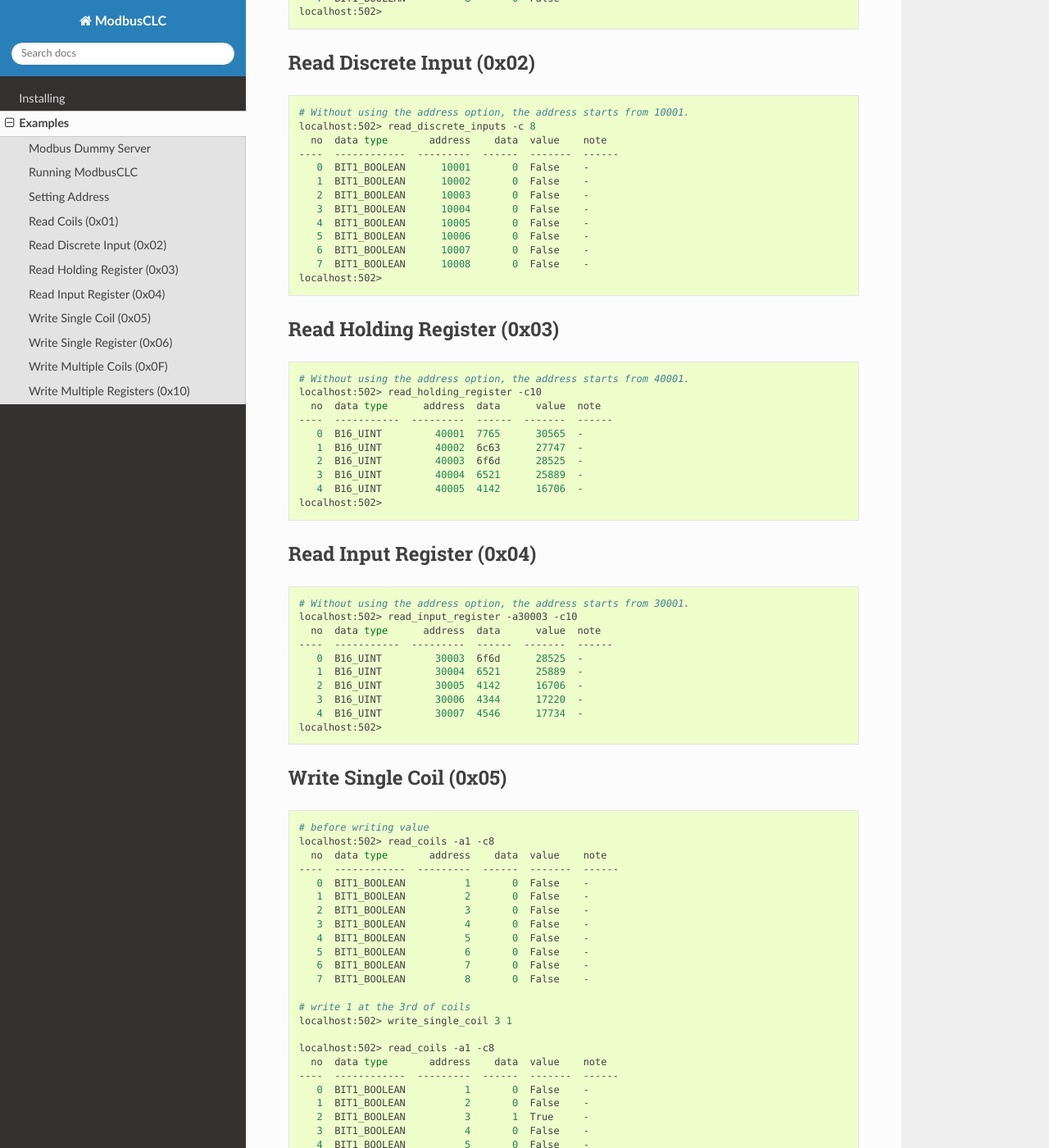
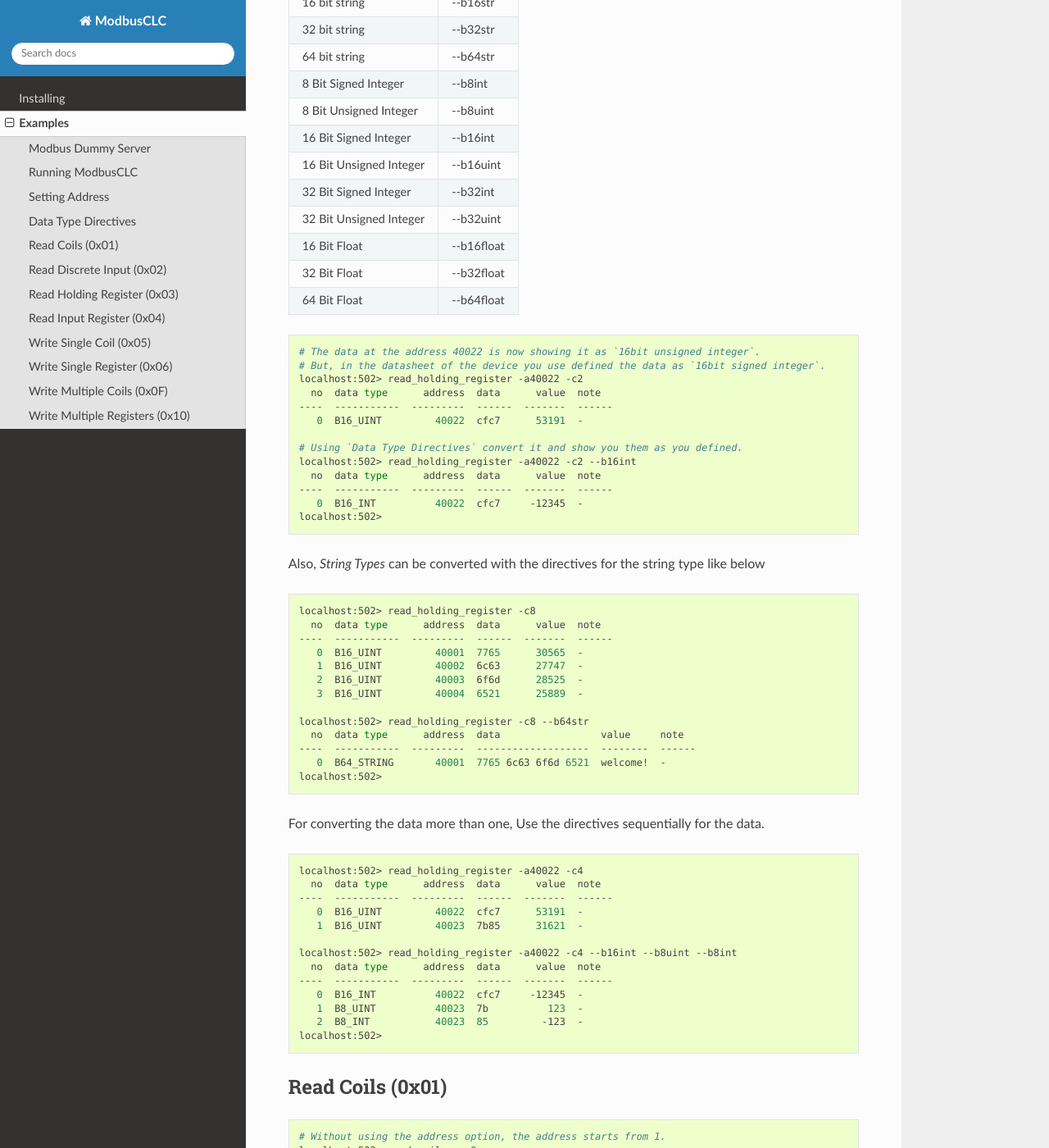
Before and after one commit to RavenKyu/modbus-command-line-client, a Sphinx documentation site: the page built from docs/source/examples/examples_starting.rst, in a window 1280 px wide and 1400 px high, scrolled down 1174 px. Shown: the whole window at 82% size. Built offline with Sphinx 7.4.7 and the Read the Docs theme 2.0.0, drawn with Linux system fonts in a browser that asks for light colours; some of the changed text lies outside the part shown.

Commit message:
#20 add data type directives manual

```diff
--- a/docs/source/examples/examples_starting.rst
+++ b/docs/source/examples/examples_starting.rst
@@ -33,8 +33,8 @@ Running ModbusCLC
     # and then,
     $ python -m modbusclc
     # also, you can use docker container after build it.
-    $ docker build -t modbusclc:latest .
-    $ docker run -it --rm modbusclc:latest
+    $ docker build \-t modbusclc:latest .
+    $ docker run -it \-\-rm modbusclc:latest
 
 ---------------
 Setting Address
@@ -43,8 +43,103 @@ Setting Address
 .. code-block:: bash
 
     # setting the device address you connect to.
-    localhost:502> setting --ip 192.168.10.5 --port 502
+    localhost:502> setting \-\-ip 192.168.10.5 \-\-port 502
     192.168.10.5:502>
+
+--------------------
+Data Type Directives
+--------------------
+
+'read_holding_register' and 'read_input_register' shows data you queried in 16bit unsigned integer as default.
+Using 'data type directives' convert the data as readable for human instantly.  It'll be useful for understanding what values of the data is.
+
++-------------------------+----------------+
+| Data Type               | Directives     |
++-------------------------+----------------+
+| bits                    | \-\-bits       |
++-------------------------+----------------+
+| 8 bit string            | \-\-b8str      |
++-------------------------+----------------+
+| 16 bit string           | \-\-b16str     |
++-------------------------+----------------+
+| 32 bit string           | \-\-b32str     |
++-------------------------+----------------+
+| 64 bit string           | \-\-b64str     |
++-------------------------+----------------+
+| 8 Bit Signed Integer    | \-\-b8int      |
++-------------------------+----------------+
+| 8 Bit Unsigned Integer  | \-\-b8uint     |
++-------------------------+----------------+
+| 16 Bit Signed Integer   | \-\-b16int     |
++-------------------------+----------------+
+| 16 Bit Unsigned Integer | \-\-b16uint    |
++-------------------------+----------------+
+| 32 Bit Signed Integer   | \-\-b32int     |
++-------------------------+----------------+
+| 32 Bit Unsigned Integer | \-\-b32uint    |
++-------------------------+----------------+
+| 16 Bit Float            | \-\-b16float   |
++-------------------------+----------------+
+| 32 Bit Float            | \-\-b32float   |
++-------------------------+----------------+
+| 64 Bit Float            | \-\-b64float   |
++-------------------------+----------------+
+
+.. code-block:: bash
+
+    # The data at the address 40022 is now showing it as `16bit unsigned integer`.
+    # But, in the datasheet of the device you use defined the data as `16bit signed integer`.
+    localhost:502> read_holding_register -a40022 -c2
+      no  data type      address  data      value  note
+    ----  -----------  ---------  ------  -------  ------
+       0  B16_UINT         40022  cfc7      53191  -
+
+    # Using `Data Type Directives` convert it and show you them as you defined.
+    localhost:502> read_holding_register -a40022 -c2 --b16int
+      no  data type      address  data      value  note
+    ----  -----------  ---------  ------  -------  ------
+       0  B16_INT          40022  cfc7     -12345  -
+    localhost:502>
+
+
+Also, `String Types` can be converted with the directives for the string type like below
+
+.. code-block:: bash
+
+    localhost:502> read_holding_register -c8
+      no  data type      address  data      value  note
+    ----  -----------  ---------  ------  -------  ------
+       0  B16_UINT         40001  7765      30565  -
+       1  B16_UINT         40002  6c63      27747  -
+       2  B16_UINT         40003  6f6d      28525  -
+       3  B16_UINT         40004  6521      25889  -
+
+    localhost:502> read_holding_register -c8 --b64str
+      no  data type      address  data                 value     note
+    ----  -----------  ---------  -------------------  --------  ------
+       0  B64_STRING       40001  7765 6c63 6f6d 6521  welcome!  -
+    localhost:502>
+
+
+For converting the data more than one, Use the directives sequentially for the data.
+
+.. code-block:: bash
+
+    localhost:502> read_holding_register -a40022 -c4
+      no  data type      address  data      value  note
+    ----  -----------  ---------  ------  -------  ------
+       0  B16_UINT         40022  cfc7      53191  -
+       1  B16_UINT         40023  7b85      31621  -
+
+    localhost:502> read_holding_register -a40022 -c4 --b16int --b8uint --b8int
+      no  data type      address  data      value  note
+    ----  -----------  ---------  ------  -------  ------
+       0  B16_INT          40022  cfc7     -12345  -
+       1  B8_UINT          40023  7b          123  -
+       2  B8_INT           40023  85         -123  -
+    localhost:502>
+
+
 
 -----------------
 Read Coils (0x01)
@@ -180,17 +275,17 @@ Write Single Register (0x06)
 * Writing-Single-Register is allowed to write just for one register value only.
 * The values out of range in the data type is not able to write.
 
-+-------------------------+------------+-----------------+-----------------------------------------------------+
-| Data Type               | Directives | Examples        | Description                                         |
-+-------------------------+------------+-----------------+-----------------------------------------------------+
-| String                  | --string   | --string AB     | You can put strings as much as 2 bytes              |
-+-------------------------+------------+-----------------+-----------------------------------------------------+
-| 16 Bit Signed Integer   | --b16int   | --b16int -999   | It allows only within 2 bytes much signed integer   |
-+-------------------------+------------+-----------------+-----------------------------------------------------+
-| 16 Bit Unsigned Integer | --b16uint  | --b16uint 65535 | It allows only within 2 bytes much unsigned integer |
-+-------------------------+------------+-----------------+-----------------------------------------------------+
-| 16 Bit Float            | --b16float | --16float 3.14  |                                                     |
-+-------------------------+------------+-----------------+-----------------------------------------------------+
++-------------------------+--------------+--------------------+-----------------------------------------------------+
+| Data Type               | Directives   | Examples           | Description                                         |
++-------------------------+--------------+--------------------+-----------------------------------------------------+
+| String                  | \-\-string   | \-\-string AB      | You can put strings as much as 2 bytes              |
++-------------------------+--------------+--------------------+-----------------------------------------------------+
+| 16 Bit Signed Integer   | \-\-b16int   | \-\-b16int -999    | It allows only within 2 bytes much signed integer   |
++-------------------------+--------------+--------------------+-----------------------------------------------------+
+| 16 Bit Unsigned Integer | \-\-b16uint  | \-\-b16uint 65535  | It allows only within 2 bytes much unsigned integer |
++-------------------------+--------------+--------------------+-----------------------------------------------------+
+| 16 Bit Float            | \-\-b16float | \-\-16float 3.14   |                                                     |
++-------------------------+--------------+--------------------+-----------------------------------------------------+
 
 ----------------------------
 Write Multiple Coils (0x0F)
@@ -251,28 +346,28 @@ Write Multiple Registers (0x10)
        2  B16_UINT         40003  4142      16706  -
     localhost:502>
 
-+-------------------------+------------+-------------------------------------------------------------+-----------------------------------------------------+
-| Data Type               | Directives | Examples                                                    | Description                                         |
-+-------------------------+------------+-------------------------------------------------------------+-----------------------------------------------------+
-| String                  | --string   | --string AB                                                 | You can put strings as much as 2 bytes              |
-+-------------------------+------------+-------------------------------------------------------------+-----------------------------------------------------+
-| bits                    | --bits     | --bits 1110 => 00001110 or 1111000010101010 or "1111 00 11" |                                                     |
-+-------------------------+------------+-------------------------------------------------------------+-----------------------------------------------------+
-| 8 Bit Signed Integer    | --b8int    | --b8int -128                                                | It allows only within 1 bytes much signed integer   |
-+-------------------------+------------+-------------------------------------------------------------+-----------------------------------------------------+
-| 8 Bit Unsigned Integer  | --b8uint   | --b8uint 255                                                | It allows only within 1 bytes much unsigned integer |
-+-------------------------+------------+-------------------------------------------------------------+-----------------------------------------------------+
-| 16 Bit Signed Integer   | --b16int   | --b16int -999                                               | It allows only within 2 bytes much signed integer   |
-+-------------------------+------------+-------------------------------------------------------------+-----------------------------------------------------+
-| 16 Bit Unsigned Integer | --b16uint  | --b16uint 65535                                             | It allows only within 2 bytes much unsigned integer |
-+-------------------------+------------+-------------------------------------------------------------+-----------------------------------------------------+
-| 32 Bit Signed Integer   | --b32int   | --b32int -2147483648                                        | It allows only within 4 bytes much signed integer   |
-+-------------------------+------------+-------------------------------------------------------------+-----------------------------------------------------+
-| 32 Bit Unsigned Integer | --b32uint  |                                                             | It allows only within 4 bytes much unsigned integer |
-+-------------------------+------------+-------------------------------------------------------------+-----------------------------------------------------+
-| 16 Bit Float            | --b16float | --16float 3.14                                              |                                                     |
-+-------------------------+------------+-------------------------------------------------------------+-----------------------------------------------------+
-| 32 Bit Float            | --b32float | --32float 3.14                                              |                                                     |
-+-------------------------+------------+-------------------------------------------------------------+-----------------------------------------------------+
-| 64 Bit Float            | --b64float | --64float 3.14                                              |                                                     |
-+-------------------------+------------+-------------------------------------------------------------+-----------------------------------------------------+
++-------------------------+--------------+----------------------------------------------------------------+-----------------------------------------------------+
+| Data Type               | Directives   | Examples                                                       | Description                                         |
++-------------------------+--------------+----------------------------------------------------------------+-----------------------------------------------------+
+| String                  | \-\-string   | \-\-string AB                                                  | You can put strings as much as 2 bytes              |
++-------------------------+--------------+----------------------------------------------------------------+-----------------------------------------------------+
+| bits                    | \-\-bits     | \-\-bits 1110 => 00001110 or 1111000010101010 or "1111 00 11"  |                                                     |
++-------------------------+--------------+----------------------------------------------------------------+-----------------------------------------------------+
+| 8 Bit Signed Integer    | \-\-b8int    | \-\-b8int -128                                                 | It allows only within 1 bytes much signed integer   |
++-------------------------+--------------+----------------------------------------------------------------+-----------------------------------------------------+
+| 8 Bit Unsigned Integer  | \-\-b8uint   | \-\-b8uint 255                                                 | It allows only within 1 bytes much unsigned integer |
++-------------------------+--------------+----------------------------------------------------------------+-----------------------------------------------------+
+| 16 Bit Signed Integer   | \-\-b16int   | \-\-b16int -999                                                | It allows only within 2 bytes much signed integer   |
++-------------------------+--------------+----------------------------------------------------------------+-----------------------------------------------------+
+| 16 Bit Unsigned Integer | \-\-b16uint  | \-\-b16uint 65535                                              | It allows only within 2 bytes much unsigned integer |
++-------------------------+--------------+----------------------------------------------------------------+-----------------------------------------------------+
+| 32 Bit Signed Integer   | \-\-b32int   | \-\-b32int -2147483648                                         | It allows only within 4 bytes much signed integer   |
++-------------------------+--------------+----------------------------------------------------------------+-----------------------------------------------------+
+| 32 Bit Unsigned Integer | \-\-b32uint  |                                                                | It allows only within 4 bytes much unsigned integer |
++-------------------------+--------------+----------------------------------------------------------------+-----------------------------------------------------+
+| 16 Bit Float            | \-\-b16float | \-\-16float 3.14                                               |                                                     |
++-------------------------+--------------+----------------------------------------------------------------+-----------------------------------------------------+
+| 32 Bit Float            | \-\-b32float | \-\-32float 3.14                                               |                                                     |
++-------------------------+--------------+----------------------------------------------------------------+-----------------------------------------------------+
+| 64 Bit Float            | \-\-b64float | \-\-64float 3.14                                               |                                                     |
++-------------------------+--------------+----------------------------------------------------------------+-----------------------------------------------------+
```
